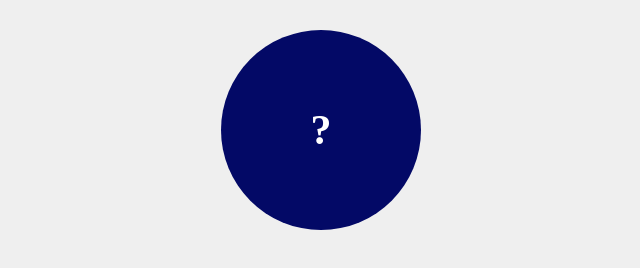
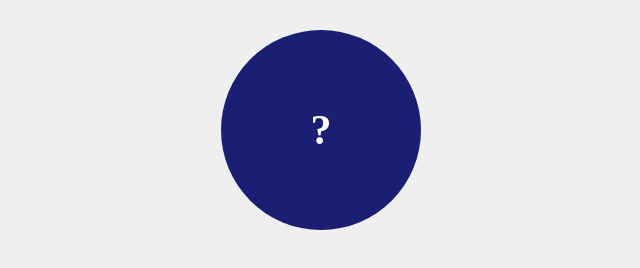
Before and after one commit to sora1129/js_app1, a plain HTML site: page index.html in a window 1280 px wide. In both pictures the pointer is over the element 640 px from the left and 130 px from the top of the page. Shown: the whole page, without its empty margins (319-959 px from the left). Drawn offline with Linux system fonts and the light colour scheme.

Commit message:
css:btn hover

```diff
--- a/css/style.css
+++ b/css/style.css
@@ -13,4 +13,9 @@ body {
   color: #fff;
   font-weight: bold;
   font-size: 42px;
+  cursor: pointer;
 }
+
+#btn:hover {
+  opacity: 0.9;
+}
```
